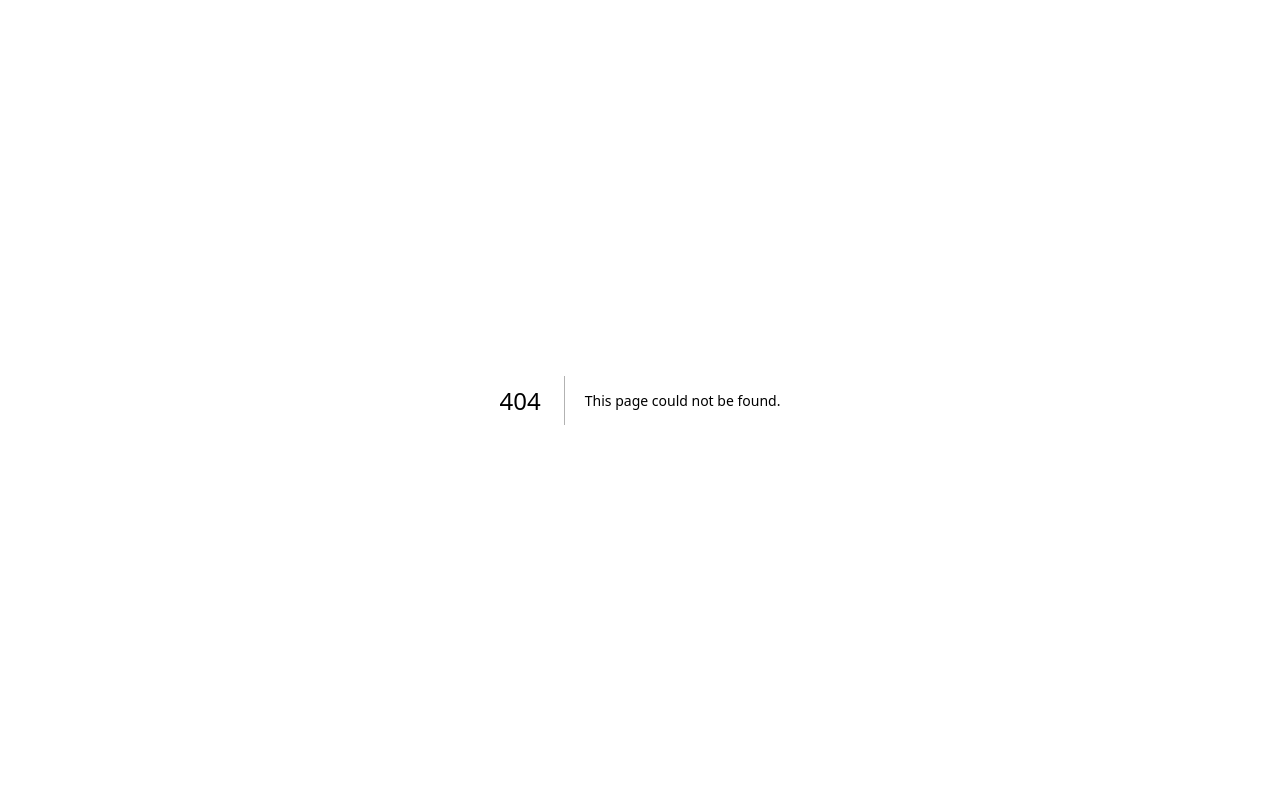
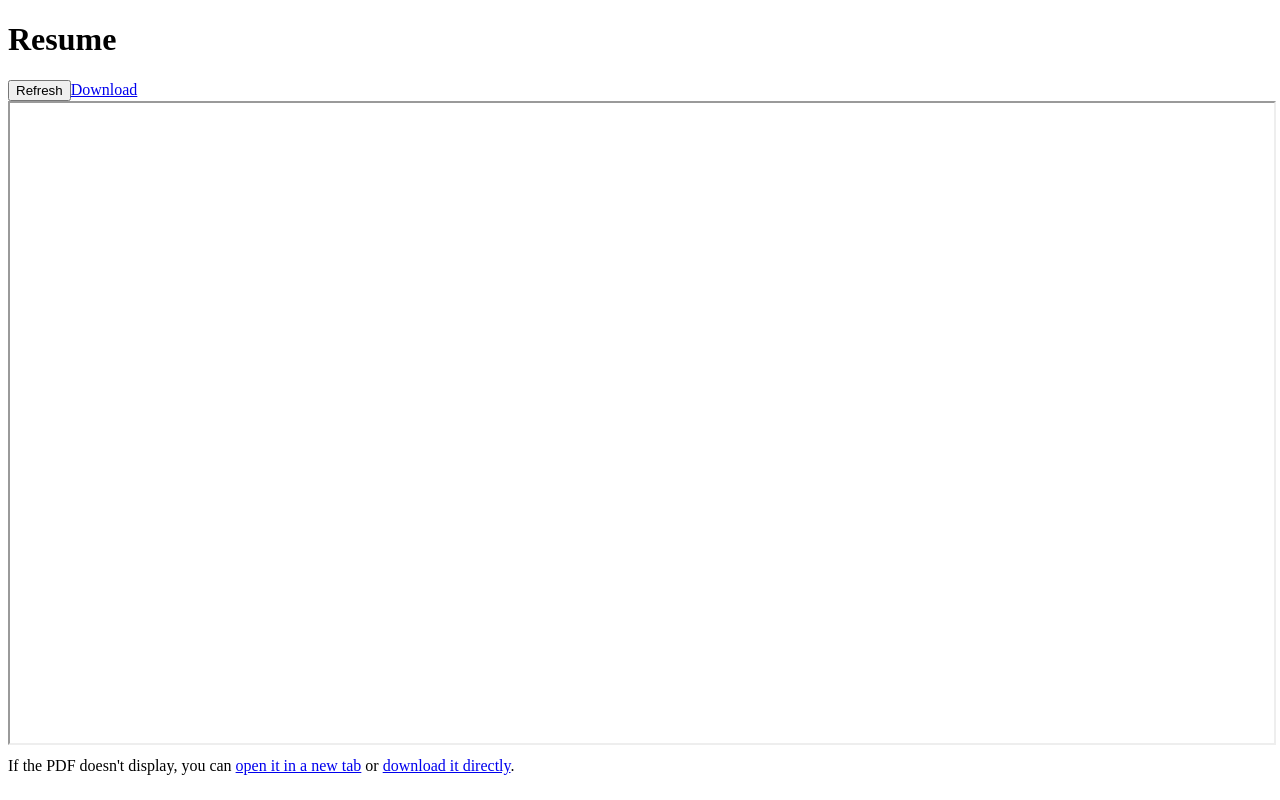
Before and after one commit to iansebas/iansebas.github.io, a Next.js app: page /resume in a window 1280 px wide. Before the commit this address had no page. Built offline with nearby package versions, Linux system fonts and the light colour scheme.

Commit message:
deployment 24

```diff
--- a/src/app/contact/page.tsx
+++ b/src/app/contact/page.tsx
@@ -36,9 +36,7 @@ export default function Contact() {
       <div className="flex flex-col md:flex-row justify-center gap-8 md:gap-28 w-full max-w-6xl">
         {/* Resume Link */}
         <a
-          href="/resume_ian_rios.pdf"
-          target="_blank"
-          rel="noopener noreferrer"
+          href="/resume"
           className="transition-all duration-300 hover:transform hover:scale-110"
         >
           <h2 className="text-4xl md:text-6xl font-bold text-white text-shadow tracking-wide">resume</h2>
--- /dev/null
+++ b/src/app/resume/page.tsx
@@ -0,0 +1,74 @@
+'use client';
+
+import { useEffect, useState } from 'react';
+
+export default function Resume() {
+  const [refreshKey, setRefreshKey] = useState(0);
+
+  useEffect(() => {
+    // Refresh the PDF on every page visit
+    setRefreshKey(Date.now());
+  }, []);
+
+  const handleRefresh = () => {
+    setRefreshKey(Date.now());
+  };
+
+  return (
+    <div className="min-h-screen flex flex-col items-center justify-center p-4">
+      <div className="w-full max-w-4xl">
+        <div className="flex justify-between items-center mb-4">
+          <h1 className="text-3xl font-bold text-white text-shadow">Resume</h1>
+          <div className="flex gap-4">
+            <button
+              onClick={handleRefresh}
+              className="px-4 py-2 bg-white/20 text-white rounded-lg hover:bg-white/30 transition-colors"
+            >
+              Refresh
+            </button>
+            <a
+              href={`/resume_ian_rios.pdf?t=${refreshKey}`}
+              download="Ian_Rios_Resume.pdf"
+              className="px-4 py-2 bg-white/20 text-white rounded-lg hover:bg-white/30 transition-colors"
+            >
+              Download
+            </a>
+          </div>
+        </div>
+
+        <div className="bg-white rounded-lg shadow-2xl overflow-hidden" style={{ height: '80vh' }}>
+          <iframe
+            src={`/resume_ian_rios.pdf?t=${refreshKey}#view=FitH`}
+            width="100%"
+            height="100%"
+            className="border-0"
+            title="Ian Rios Resume"
+          />
+        </div>
+
+        <div className="mt-4 text-center">
+          <p className="text-white/70 text-sm">
+            If the PDF doesn't display, you can{' '}
+            <a
+              href={`/resume_ian_rios.pdf?t=${refreshKey}`}
+              target="_blank"
+              rel="noopener noreferrer"
+              className="text-white underline hover:text-white/80"
+            >
+              open it in a new tab
+            </a>{' '}
+            or{' '}
+            <a
+              href={`/resume_ian_rios.pdf?t=${refreshKey}`}
+              download="Ian_Rios_Resume.pdf"
+              className="text-white underline hover:text-white/80"
+            >
+              download it directly
+            </a>
+            .
+          </p>
+        </div>
+      </div>
+    </div>
+  );
+}
```
Also changed, not shown: 2 other files (tests, documents, lock files or other folders).
